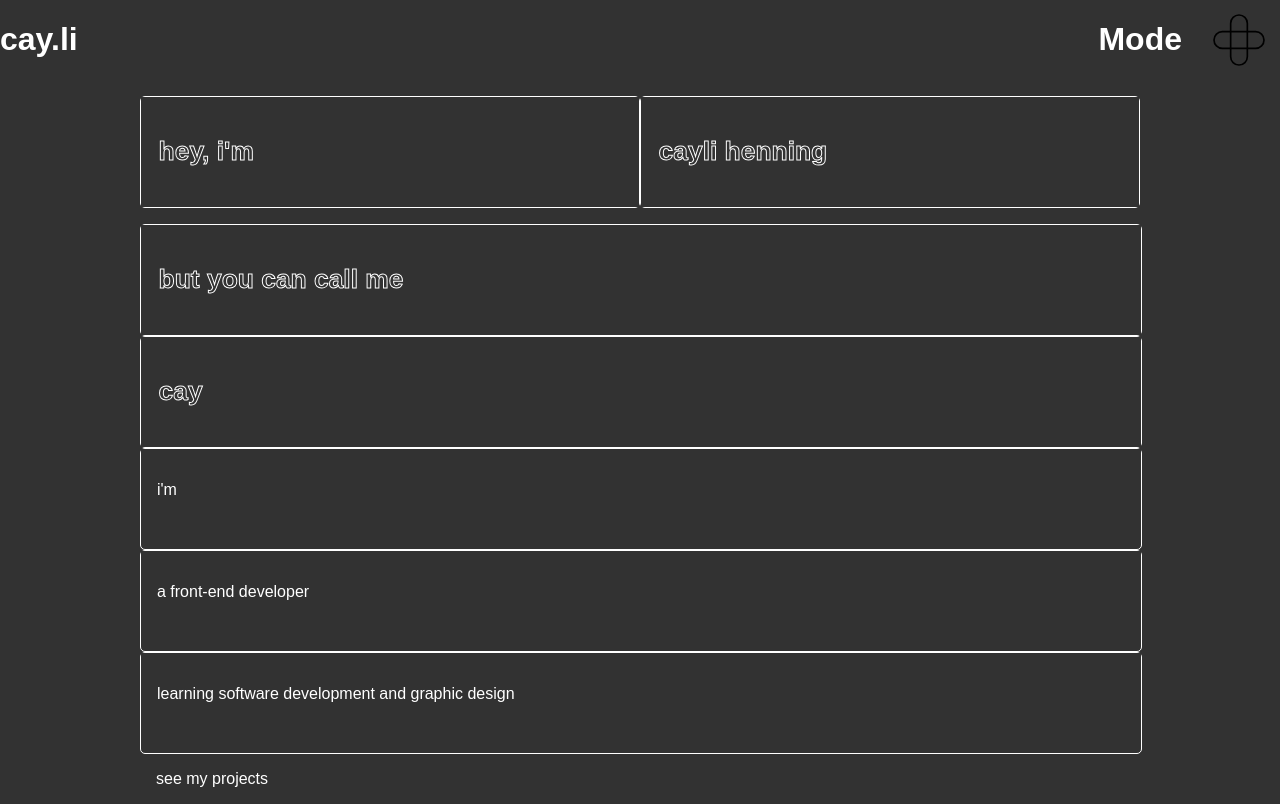
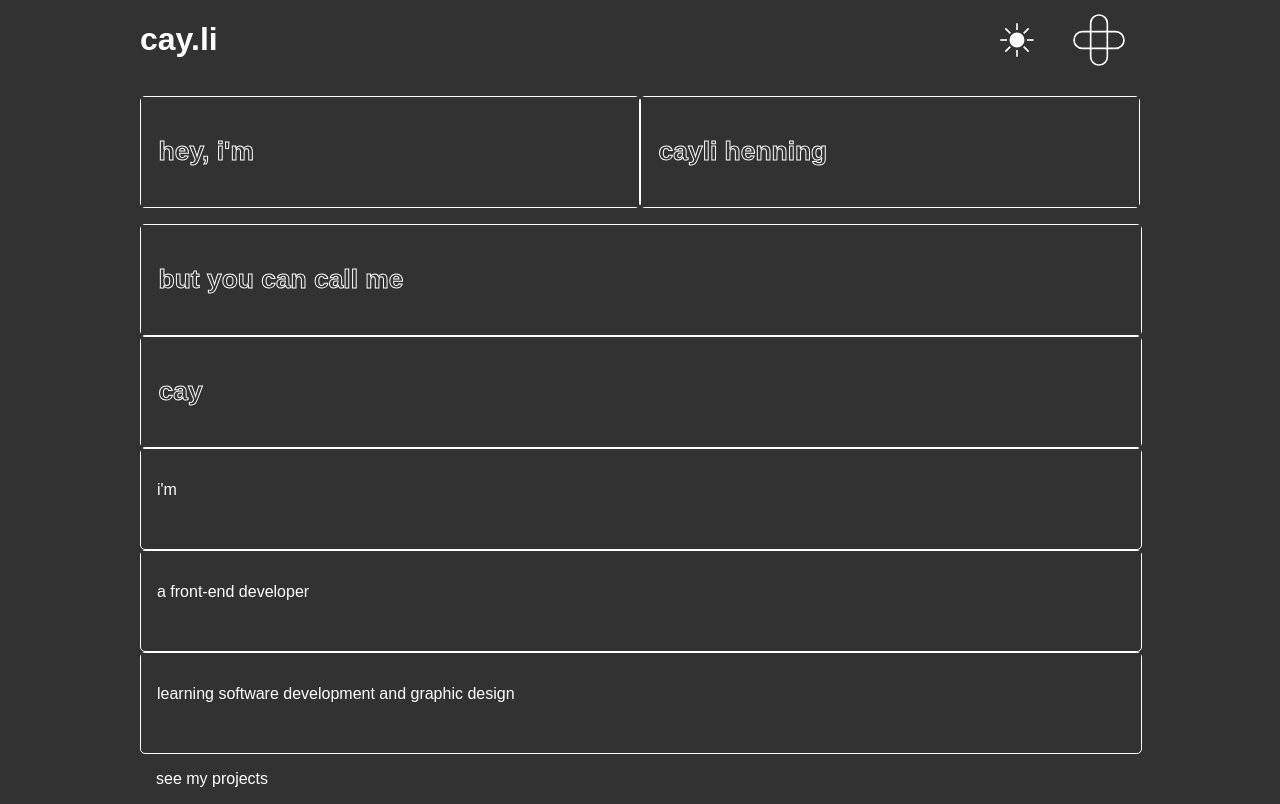
Before and after one commit to cayb0rg/portfolio, a React app: page / in a window 1280 px wide. Built offline with nearby package versions, Linux system fonts and the light colour scheme.

Commit message:
CSS styling, adds darkmode icon

```diff
--- a/src/components/App.js
+++ b/src/components/App.js
@@ -20,6 +20,7 @@ export default function App() {
   const [isDarkMode, setIsDarkMode] = useState(localStorage.getItem('isDarkMode'));
 
   useEffect(() => {
+    console.log(isDarkMode);
     localStorage.setItem('isDarkMode', isDarkMode);
     document.getElementById('root').classList.toggle('dark-mode');
   }, [isDarkMode]);
--- a/src/components/Header.js
+++ b/src/components/Header.js
@@ -18,7 +18,22 @@ export default function Header(props) {
         </a>
       </div>
       <div className="tools">
-        <div onClick={handleModeClick}><h1>Mode</h1></div>
+        <div onClick={handleModeClick} className="menu-icon">
+          <svg viewBox="0 0 30 30">
+            <circle r="4" cx="15" cy="15"/>
+            // Diagonal
+            <line x1="8" x2="11" y1="8" y2="11"/>
+            <line x1="22" x2="19" y1="8" y2="11"/>
+            <line x1="19" x2="22" y1="19" y2="22"/>
+            <line x1="11" x2="8" y1="19" y2="22"/>
+            // Vertical
+            <line x1="15" x2="15" y1="5" y2="9"/>
+            <line x1="15" x2="15" y1="21" y2="25"/>
+            // Horizontal
+            <line x1="5" x2="9" y1="15" y2="15"/>
+            <line x1="21" x2="25" y1="15" y2="15"/>
+          </svg>
+        </div>
         <div onClick={handleMenuClick} className={props.isMenuOpen ? "menu-icon menu-icon-open" : "menu-icon"}>
           <svg viewBox="0 0 30 30">
             <rect id="menu-rect-horizontal" y="10" width="30" height="10" rx="5"/>
--- a/src/components/Menu.js
+++ b/src/components/Menu.js
@@ -9,8 +9,7 @@ export default function Menu(props) {
 
   return (
     <div>
-      <h1>menu</h1>
-      <nav className="list">
+      <nav className="list menu">
         <Link to="/" onClick={handleOnClick}>home</Link>
         <Link to="/projects" onClick={handleOnClick}>projects</Link>
         <Link to="/about" onClick={handleOnClick}>about</Link>
--- a/src/css/styles.css
+++ b/src/css/styles.css
@@ -5,6 +5,10 @@
   src: url('./fonts/LeagueSpartan-Regular.ttf', format: 'ttf');
   font-weight: bold;
   font-style: normal;
+}
+
+html {
+  overflow-y: scroll;
 }
 
 * {
@@ -25,16 +29,6 @@ body {
   width: 100%;
 }
 
-.dark-mode, .dark-mode * {
-  color: rgb(255,255,255);
-  background-color: rgb(50,50,50);
-}
-
-.dark-mode .title {
-  -webkit-text-fill-color: rgb(0,0,0,0);
-  -webkit-text-stroke-width: 1px;
-  -webkit-text-stroke-color: white;
-}
 
 /** Home **/
 .dragOver {
@@ -75,6 +69,8 @@ header {
   display: flex;
   flex-direction: row;
   justify-content: space-between;
+  max-width: 1000px;
+  margin: auto;
 }
 
 .tools {
@@ -184,6 +180,18 @@ main {
   background-color: rgba(0, 0, 0, 0.1);
 }
 
+/** Menu **/
+.menu {
+  font-size: 36px;
+  -webkit-text-fill-color: rgb(0,0,0,0);
+  -webkit-text-stroke-width: 1px;
+  -webkit-text-stroke-color: black;
+}
+
+.menu > * {
+  padding: 0.5em;
+}
+
 /** Projects Page **/
 .projects-container {
   display: flex;
@@ -224,3 +232,24 @@ main {
 .project-desc {
 
 }
+
+/** Dark Mode **/
+
+.dark-mode, .dark-mode * {
+  color: rgb(255,255,255);
+  background-color: rgb(50,50,50);
+}
+
+.dark-mode .title, .dark-mode .menu {
+  -webkit-text-fill-color: rgb(0,0,0,0);
+  -webkit-text-stroke-width: 1px;
+  -webkit-text-stroke-color: white;
+}
+
+.dark-mode svg {
+  stroke: white;
+}
+
+.dark-mode circle {
+  fill: white;
+}
```
